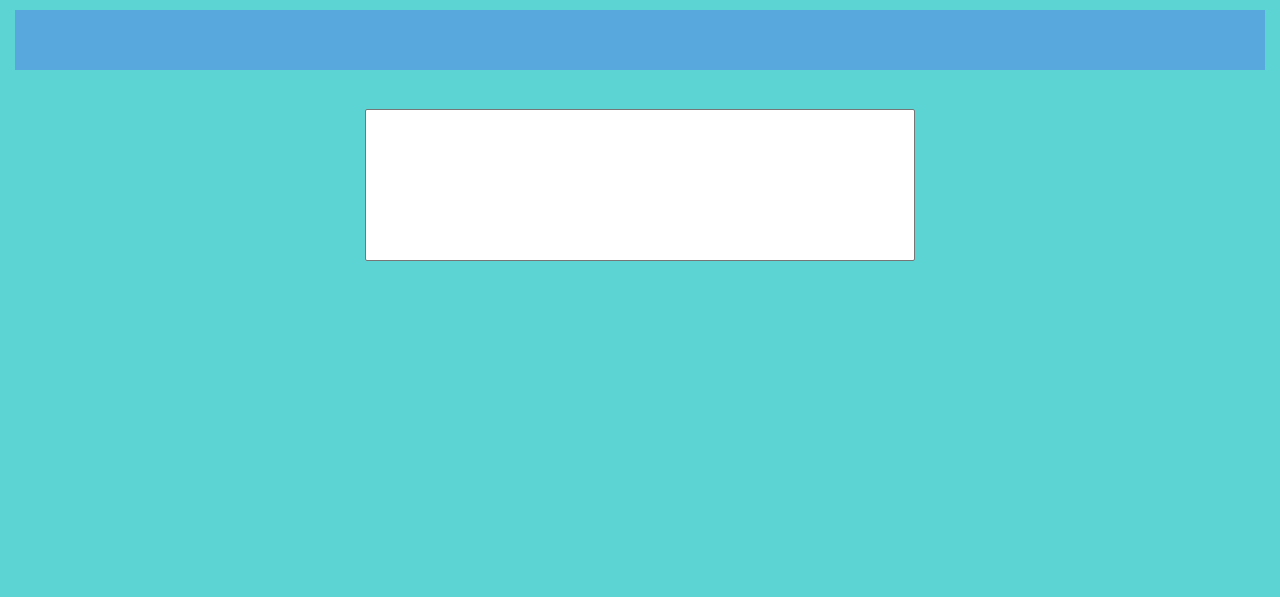
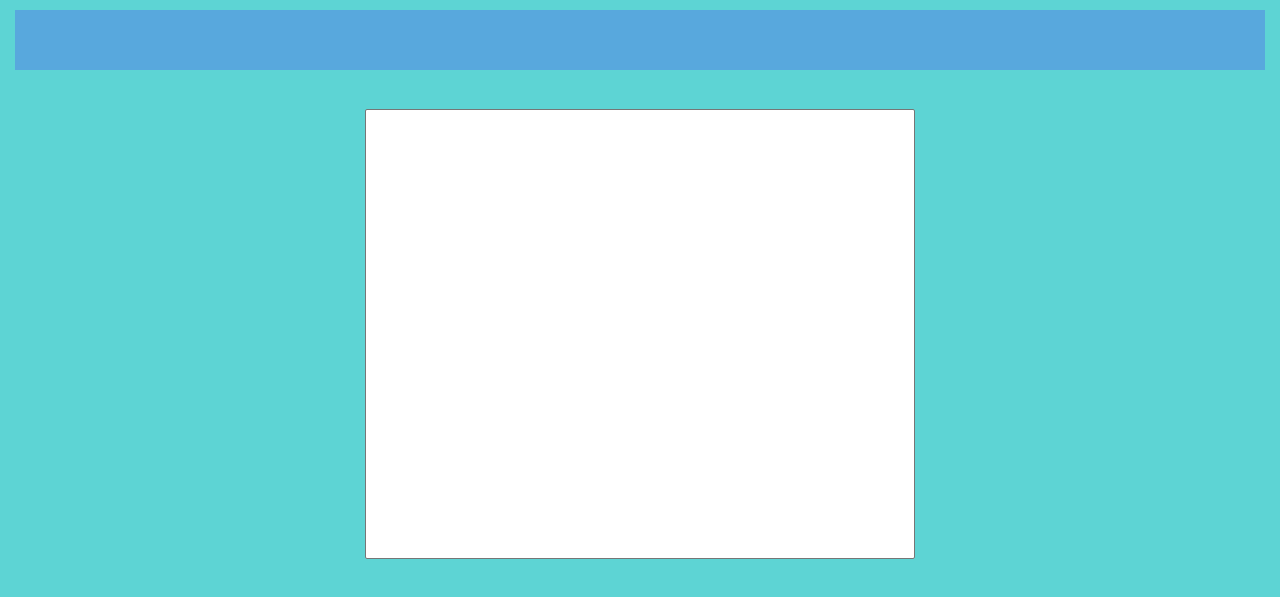
Before and after one commit to projetosCleitonFerreira/projeto-porrinha-imprensado, a plain HTML site: page index.html in a window 1280 px wide. Shown: the part 151-748 px from the top of the page. Drawn offline with nearby package versions, Linux system fonts and the light colour scheme; a web font is replaced by a local one.

Commit message:
Atualizei o CSS

```diff
--- a/style.css
+++ b/style.css
@@ -53,7 +53,7 @@ select {
     width: 550px;
     font-size: 20px;
     color: rgb(0, 0, 0);
-    height: 100%vh;
+    height: 450px;
 }
 
 section > div {
```
